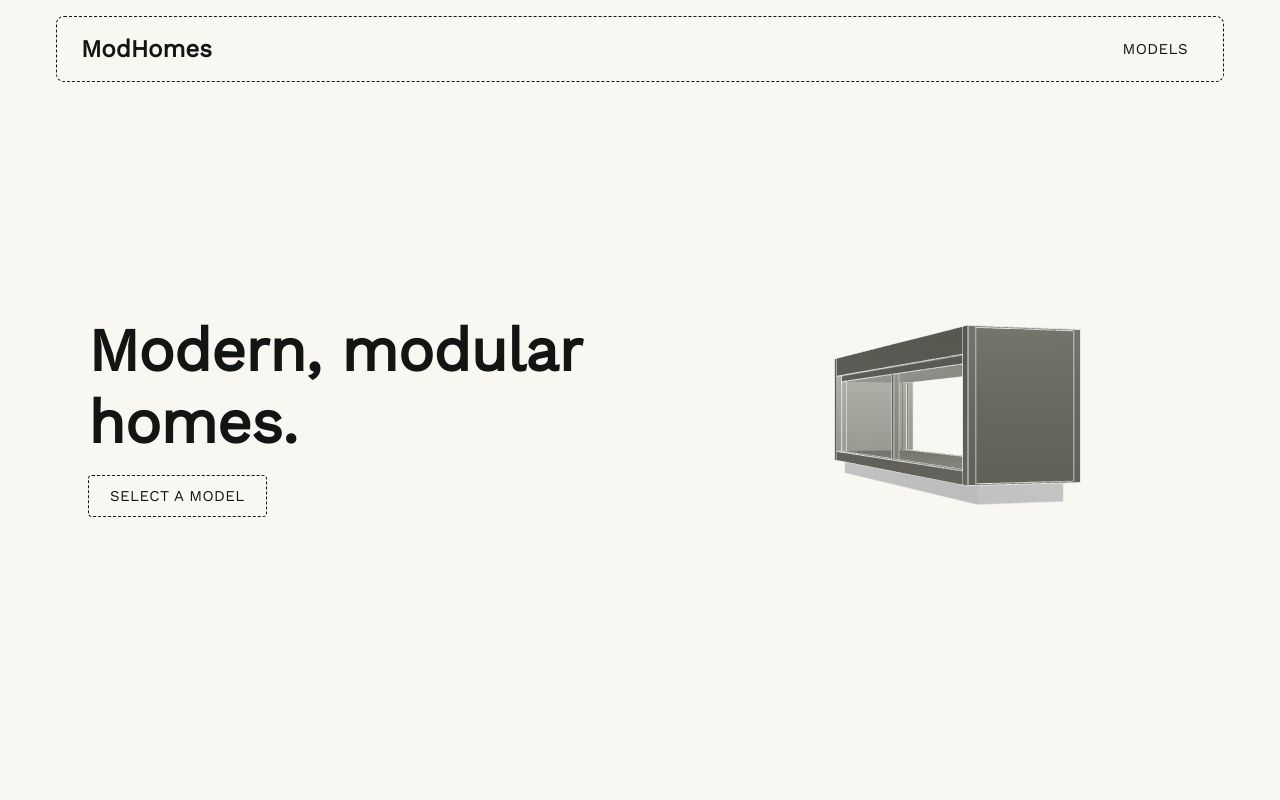
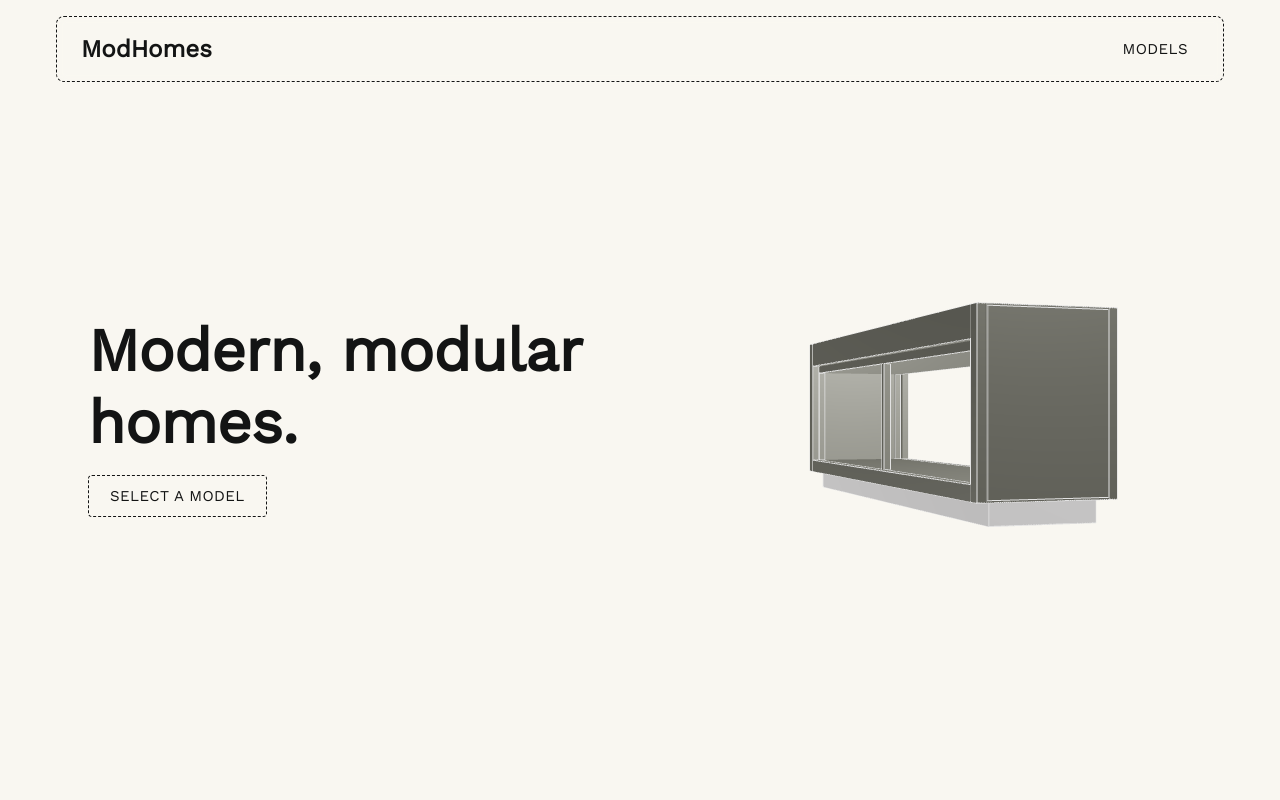
Before and after one commit to gavinmgrant/modhomes, a Next.js app: page / in a window 1280 px wide. Shown: the top 800 px of the page. Built offline with nearby package versions, Linux system fonts and the light colour scheme.

Commit message:
refactor: increase landing hero model

```diff
--- a/components/landinghero.tsx
+++ b/components/landinghero.tsx
@@ -61,7 +61,7 @@ const LandingHero = ({ handleScroll }: LandingHeroProps) => {
           initial={{ opacity: 0 }}
           animate={{ opacity: 1 }}
           transition={{ delay: 0.2, duration: 0.8 }}
-          style={{ height: isMobile ? "30vh" : "60vh" }}
+          style={{ height: isMobile ? "35vh" : "75vh" }}
         >
           <Canvas camera={{ position: [60, 0, 60], fov: 30 }}>
             <OrbitControls
```
